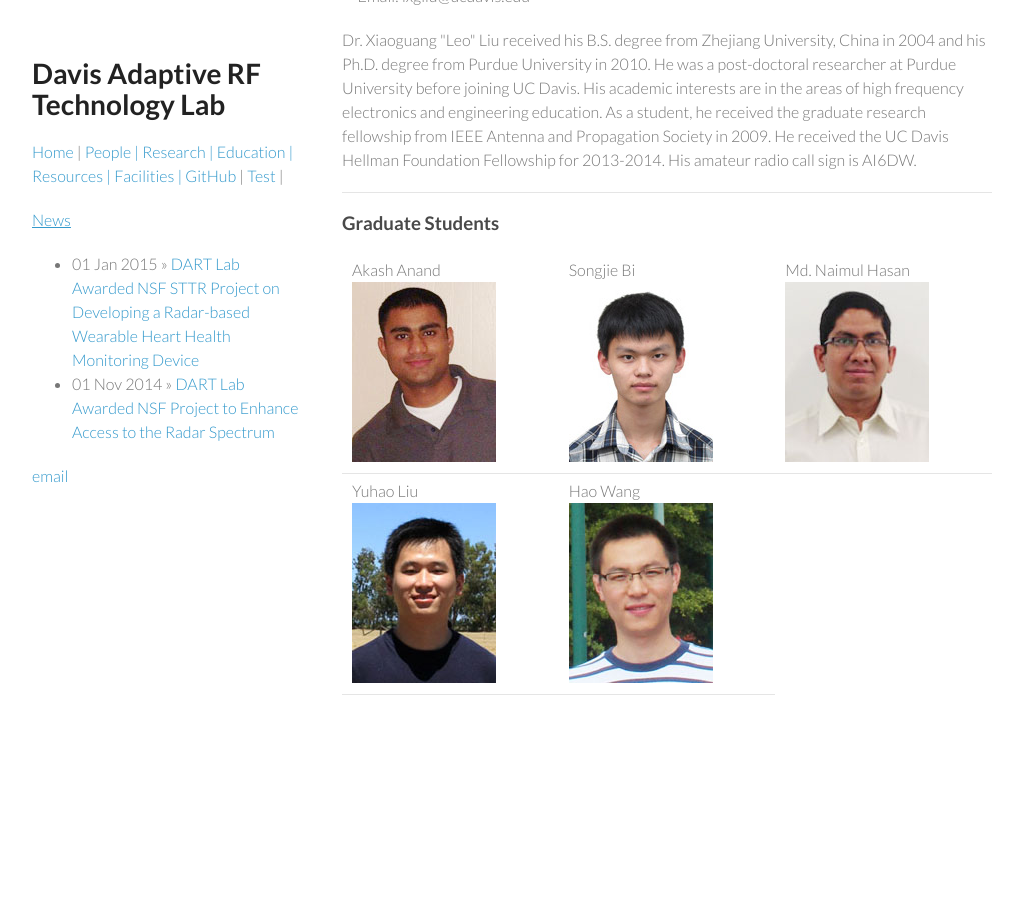
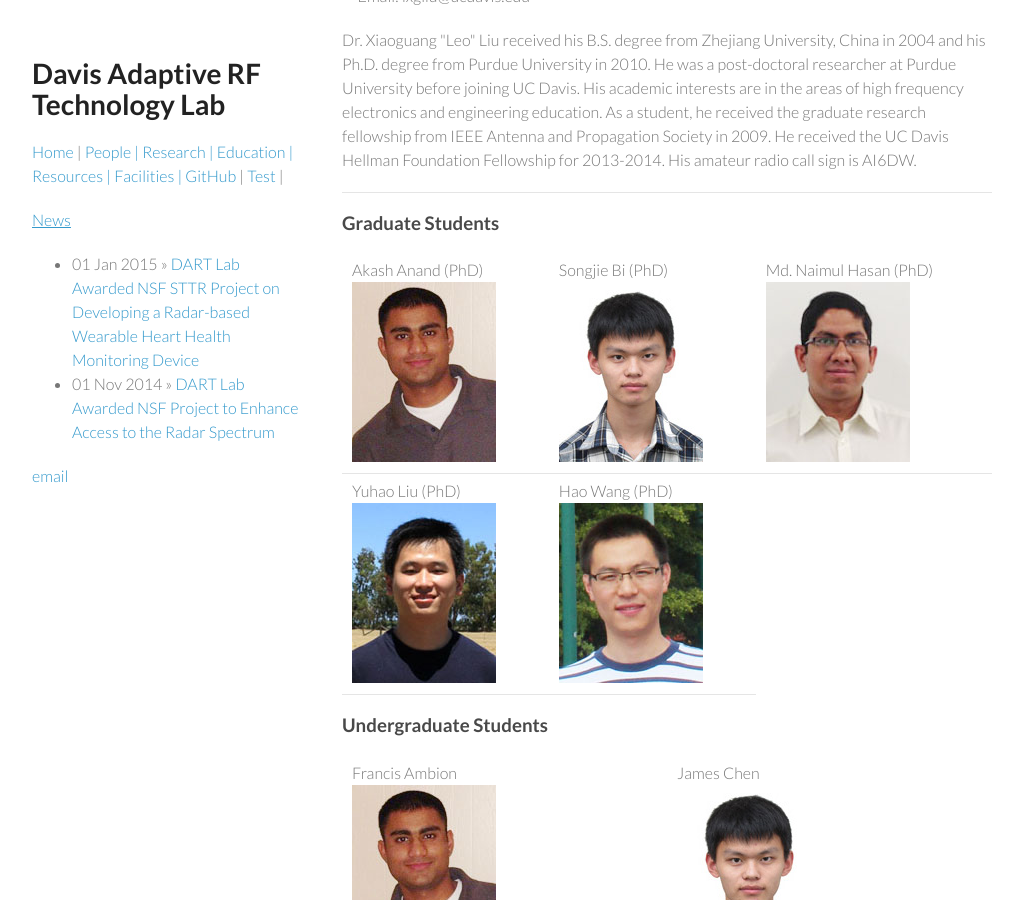
Before and after one commit to ucdart/ucdart.github.io, a Jekyll site: the page built from people/index.html, in a window 1280 px wide and 900 px high, scrolled down 444 px. Shown: the whole window, without its empty margins (128-1151 px from the left). Built offline with Jekyll 4.4.1, drawn with Linux system fonts in a browser that asks for light colours; before the commit the page ends 1209 px from its top, so only the background shows below that.

Commit message:
Update index.html

```diff
--- a/people/index.html
+++ b/people/index.html
@@ -44,12 +44,22 @@ Dr. Xiaoguang "Leo" Liu received his B.S. degree from Zhejiang University, China
 
 <table style="width:100%">
 	<tr>
-		<td>Akash Anand <br> <img src="/images/akash.jpg" alt="Akash Anand" /></td>
-		<td>Songjie Bi <br> <img src="/images/songjie.jpg" alt="Songjie Bi" /></td>
-		<td>Md. Naimul Hasan <br> <img src="/images/naimul.jpg" alt="Naimul Hasan" /></td>
+		<td>Akash Anand (PhD)<br> <img src="/images/akash.jpg" alt="Akash Anand" /></td>
+		<td>Songjie Bi (PhD)<br> <img src="/images/songjie.jpg" alt="Songjie Bi" /></td>
+		<td>Md. Naimul Hasan (PhD) <br> <img src="/images/naimul.jpg" alt="Naimul Hasan" /></td>
 	</tr>
 	<tr>
-		<td>Yuhao Liu <br> <img src="/images/yuhao.jpg" alt="Yuhao Liu" /></td>
-		<td>Hao Wang <br> <img src="/images/haowang.jpg" alt="Hao Wang" /></td>
+		<td>Yuhao Liu (PhD) <br> <img src="/images/yuhao.jpg" alt="Yuhao Liu" /></td>
+		<td>Hao Wang (PhD) <br> <img src="/images/haowang.jpg" alt="Hao Wang" /></td>
 	</tr>
 </table>
+
+<h3> Undergraduate Students </h3>
+
+<table style="width:100%">
+	<tr>
+		<td>Francis Ambion <br> <img src="/images/akash.jpg" alt="Akash Anand" /></td>
+		<td>James Chen <br> <img src="/images/songjie.jpg" alt="Songjie Bi" /></td>
+
+	</tr>
+</table>
```
